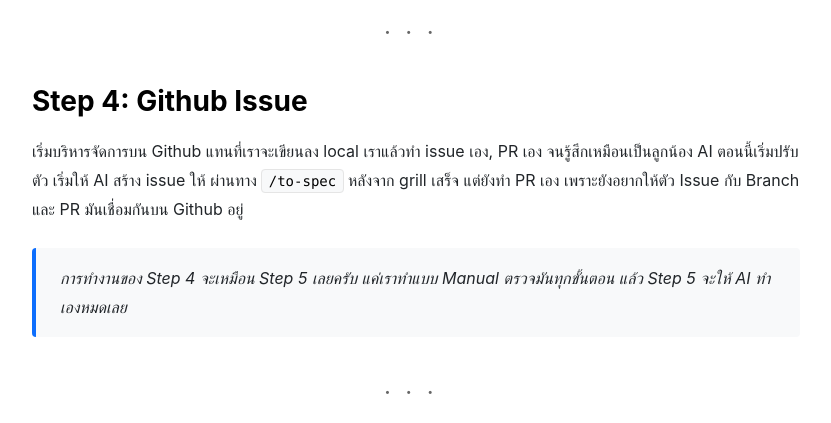
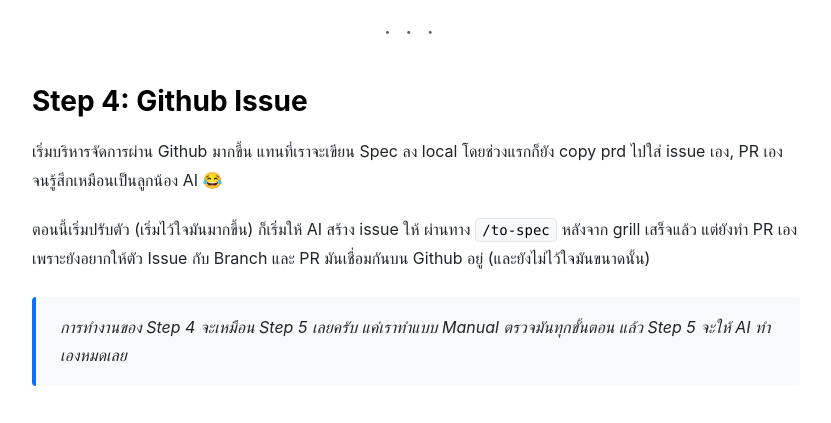
Before and after one commit to apirak/apirak.github.io, an Astro site: page /blog/2026-08-30-journey-to-agentic-coding in a window 1280 px wide. Shown: the part 3440-3863 px from the top of the page, without its empty margins (224-1055 px from the left). Built offline with nearby package versions, Linux system fonts and the light colour scheme; Astro itself is replaced by a stand-in of ours.

Commit message:
update typo

```diff
--- a/src/content/blog/2026-08-30-journey-to-agentic-coding.md
+++ b/src/content/blog/2026-08-30-journey-to-agentic-coding.md
@@ -100,7 +100,9 @@ fmContentType: blog
 
 ## Step 4: Github Issue
 
-เริ่มบริหารจัดการบน Github แทนที่เราจะเขียนลง local เราแล้วทำ issue เอง, PR เอง จนรู้สึกเหมือนเป็นลูกน้อง AI ตอนนี้เริ่มปรับตัว เริ่มให้ AI สร้าง issue ให้ ผ่านทาง `/to-spec` หลังจาก grill เสร็จ แต่ยังทำ PR เอง เพราะยังอยากให้ตัว Issue กับ Branch และ PR มันเชื่อมกันบน Github อยู่
+เริ่มบริหารจัดการผ่าน Github มากขึ้น แทนที่เราจะเขียน Spec ลง local โดยช่วงแรกก็ยัง copy prd ไปใส่ issue เอง, PR เอง จนรู้สึกเหมือนเป็นลูกน้อง AI 😂
+
+ตอนนี้เริ่มปรับตัว (เริ่มไว้ใจมันมากขึ้น) ก็เริ่มให้ AI สร้าง issue ให้ ผ่านทาง `/to-spec` หลังจาก grill เสร็จแล้ว แต่ยังทำ PR เอง เพราะยังอยากให้ตัว Issue กับ Branch และ PR มันเชื่อมกันบน Github อยู่ (และยังไม่ไว้ใจมันขนาดนั้น)
 
 > การทำงานของ Step 4 จะเหมือน Step 5 เลยครับ แค่เราทำแบบ Manual ตรวจมันทุกขั้นตอน แล้ว Step 5 จะให้ AI ทำเองหมดเลย
 
```
